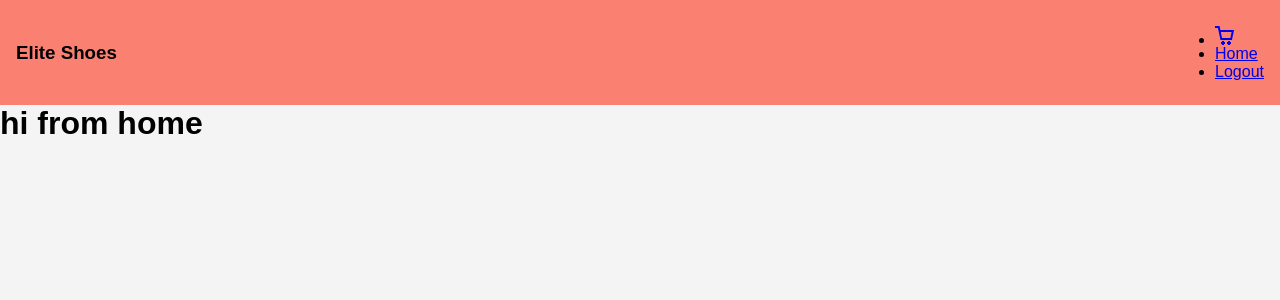
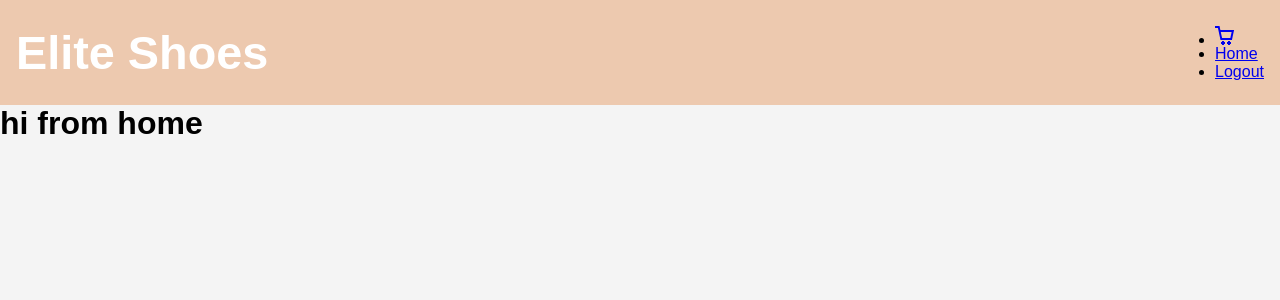
Before and after one commit to Ollerjuan/Ecommerce-shoe-store, a React (Create React App) app in the folder frontend/: page / in a window 1280 px wide. Shown: the top 300 px of the page. Built offline with nearby package versions, Linux system fonts and the light colour scheme.

Commit message:
saving current data

```diff
--- a/frontend/src/components/Nav.css
+++ b/frontend/src/components/Nav.css
@@ -1,12 +1,17 @@
 .navbar {
     width:100%;
-    background-color: salmon;
+    background-color: #EDC9AF;
     /* background-image: url("https://media1.giphy.com/media/qGA1tU5VYYvLy/giphy.gif?cid=ecf05e474rpcuzxficfzi927okd879cauivblswcfr8e24ri&rid=giphy.gif&ct=g"); */
     display: flex;
     justify-content: space-between;
     align-items: center;
     padding: 1.5rem 1rem;
 
+}
+.navlogo {
+    color: white;
+    font-size: 40px;
+    cursor: pointer;
 }
 
 /* https://css.gg/shopping-cart */
--- a/frontend/src/components/Nav.js
+++ b/frontend/src/components/Nav.js
@@ -5,7 +5,7 @@ import {Link} from 'react-router-dom';
 const Nav = () => {
     return (
         <nav className='navbar'>
-            <div className='nav_logo'>
+            <div className='navlogo'>
                 <h3>Elite Shoes</h3>
             </div>
 
@@ -13,7 +13,7 @@ const Nav = () => {
                 <li>
                     <Link to='./cart' className="cart_link">
                         <i className="cart_symbol"></i>
-                        <span className='cartlogo_badge'></span>
+                        {/* <span className='cart_symbol'></span> */}
 
                         {/* Cart */}
                     </Link>
@@ -23,6 +23,9 @@ const Nav = () => {
                         Home
                     </Link>
                 </li>
+
+
+
                 <li>
                     <Link to='/Login'>
                         Logout
@@ -30,8 +33,6 @@ const Nav = () => {
                 </li>
 
             </ul>
-
-
         </nav>
     )
 }
```
